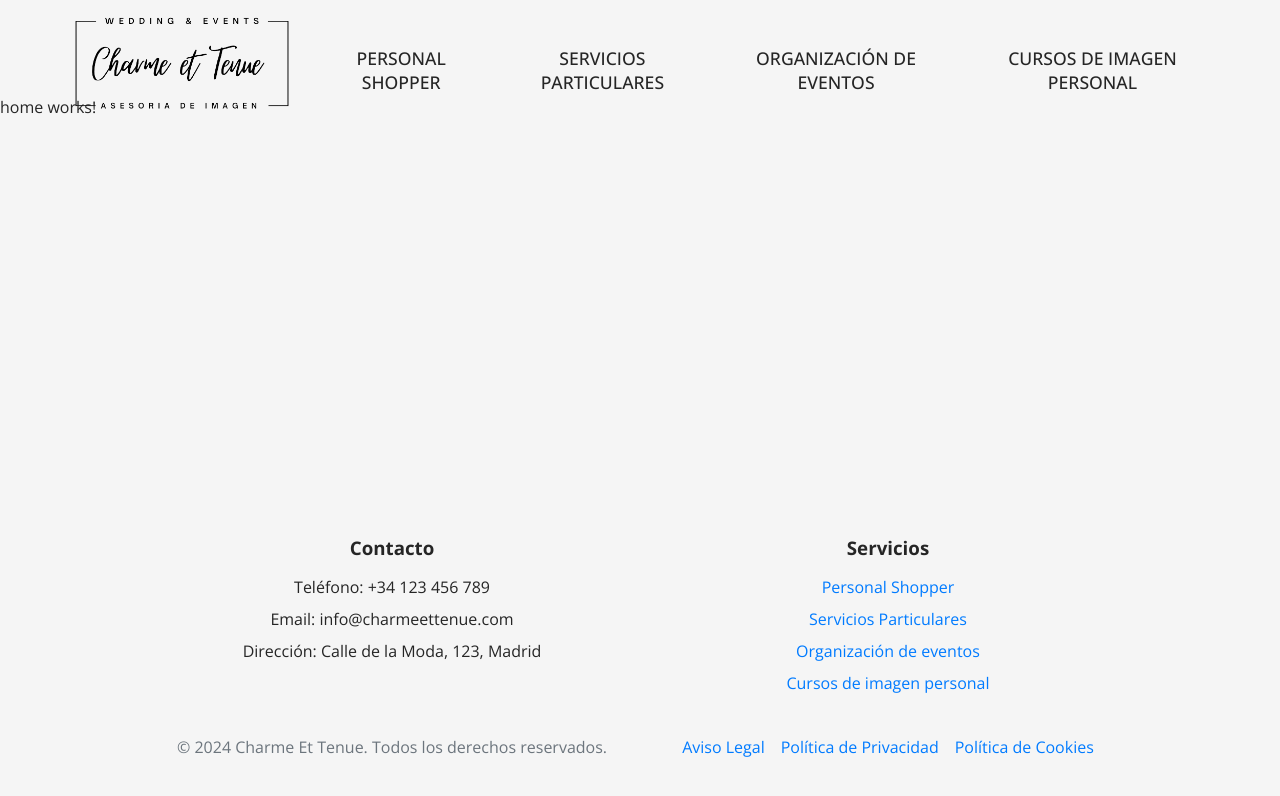
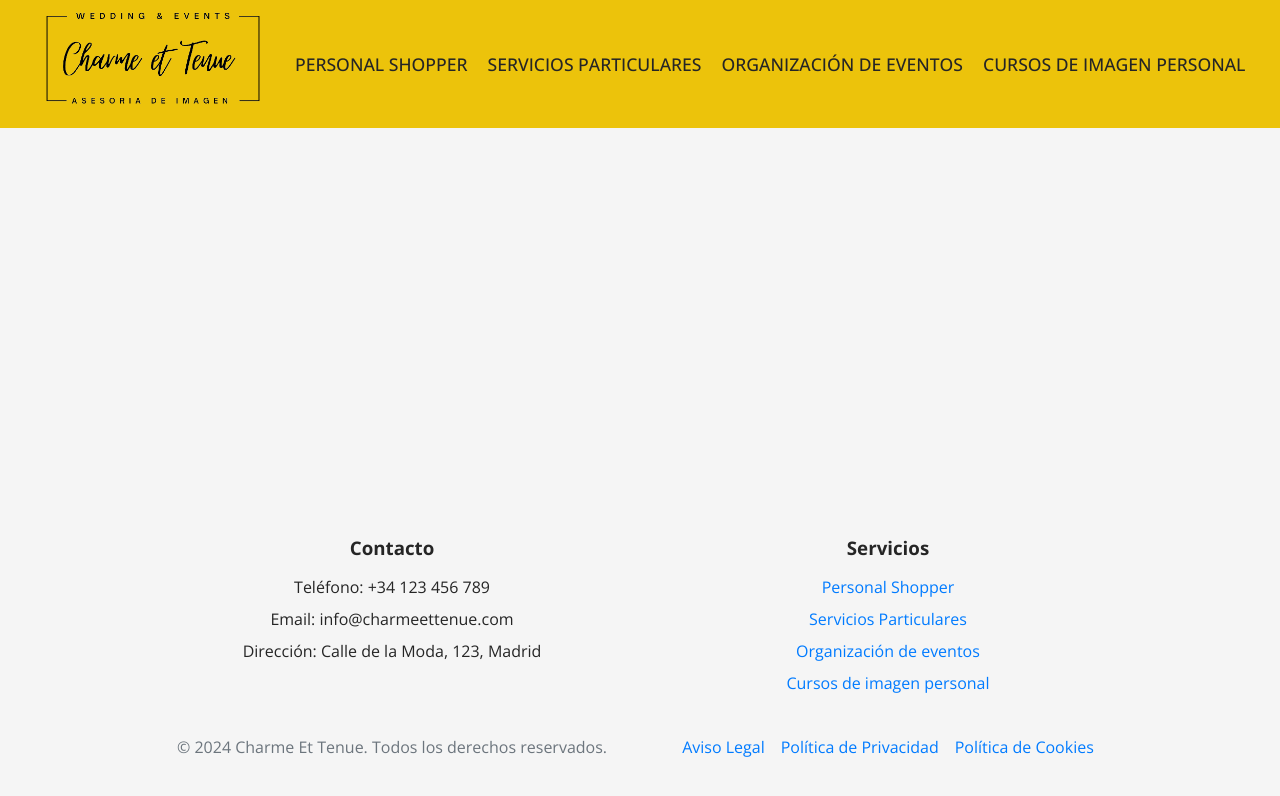
Before and after one commit to AitorCalderon99/charmet-et-tenue, an Angular app: page / in a window 1280 px wide. Shown: the top 796 px of the page. Built offline with nearby package versions, Linux system fonts and the light colour scheme.

Commit message:
feat(header): Adapth to new logo and make it bigger

```diff
--- a/src/app/header/header.component.scss
+++ b/src/app/header/header.component.scss
@@ -2,21 +2,18 @@
 @import "../../styles/hamburguer";
 
 .header-container {
+  background-color: $secondary-color;
   position: fixed;
-  top: 2.6rem;
   left: 50%;
   transform: translateX(-50%);
   z-index: 10;
   display: flex;
   align-items: center;
   text-align: center;
-  justify-content: space-between;
-  width: 95%;
-  max-width: 95rem;
+  justify-content: space-around;
+  width: 100%;
   padding: 0 1.4rem 0 1.4rem;
-  background-color: transparent;
-  height: 3.5rem;
-  border-radius: 1000px;
+  height: 8rem;
   transition: background-color 0.6s ease-in-out;
 
   .logo {
```
